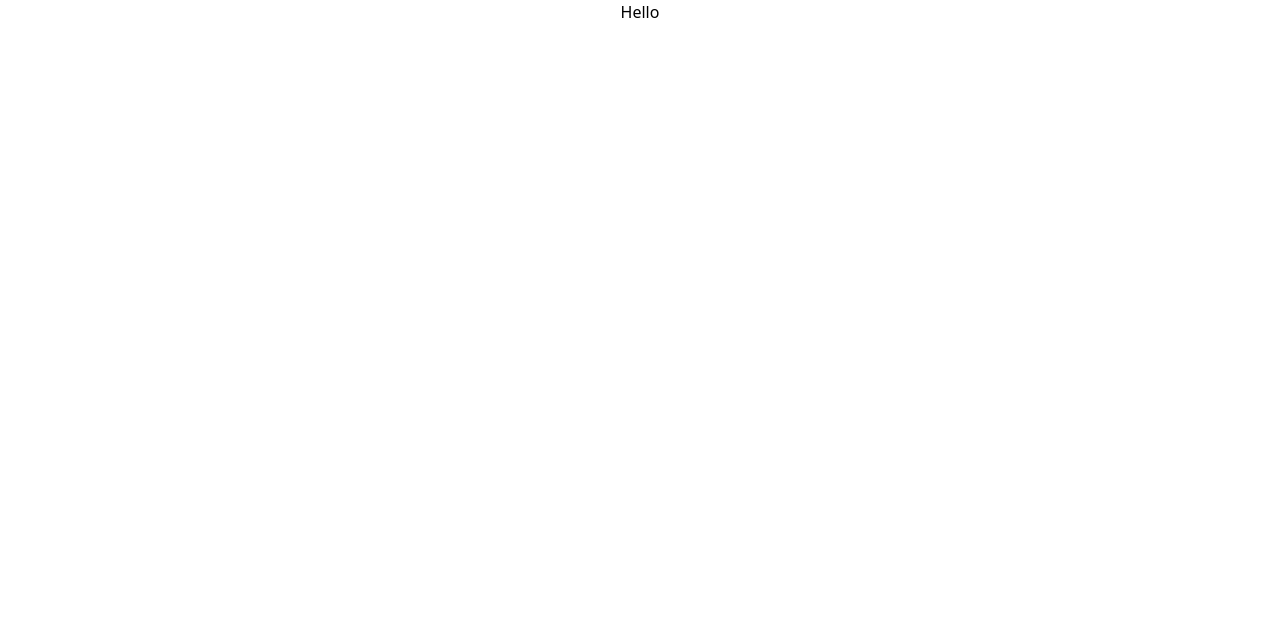
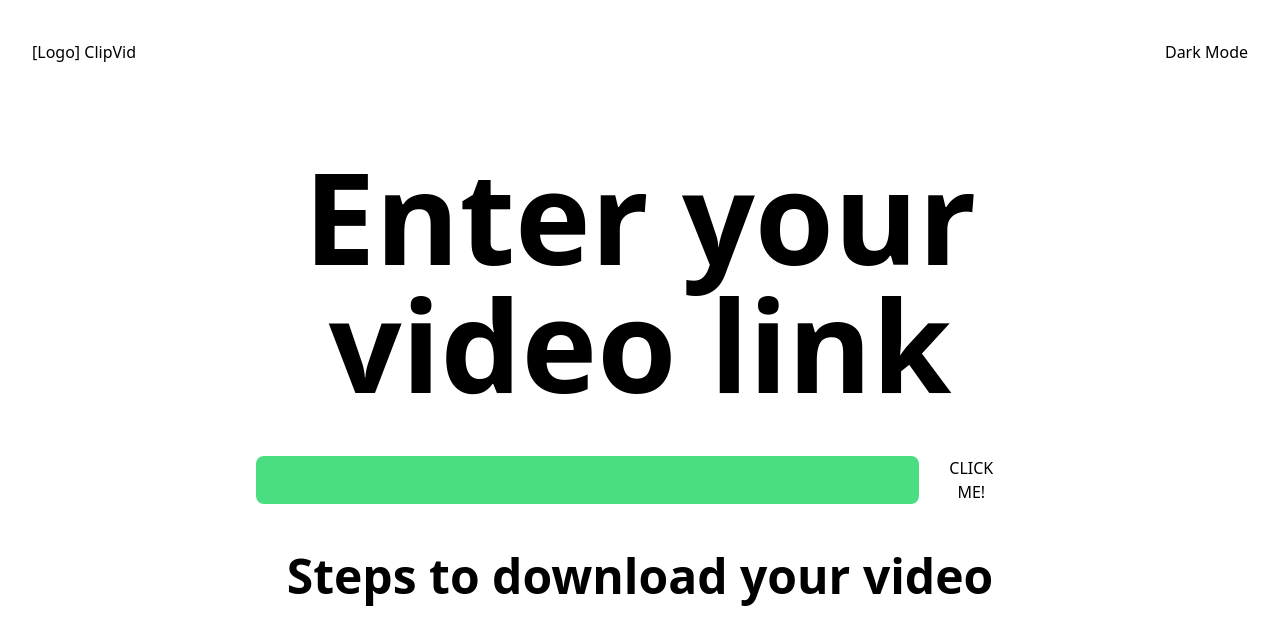
Before and after one commit to 0xjuaan/clip-vid, a Next.js app: page / in a window 1280 px wide. Shown: the top 644 px of the page. Built offline with nearby package versions, Linux system fonts and the light colour scheme.

Commit message:
basic elements of homepage

```diff
--- a/src/pages/index.tsx
+++ b/src/pages/index.tsx
@@ -5,7 +5,21 @@ const inter = Inter({ subsets: ['latin'] })
 export default function Home() {
   return (
     <main>
-      <h1 className={`text-center`}>Hello</h1>
+      <div className={`flex justify-between px-8 py-10`}>
+        <h1>[Logo] ClipVid</h1>
+        <h1>Dark Mode</h1>
+      </div>
+      <div className="flex-col w-3/5 mx-auto">
+        <h1 className={`text-center text-9xl font-semibold my-12 w-full`}>Enter your video link</h1>
+        <div className="flex">
+        <input className="text-gray-900 bg-green-400 focus:border-black text-sm rounded-lg  block w-full max-w-5xl h-12" type="text" ></input>
+        <button className="mx-5">CLICK ME!</button>
+        </div>
+      </div>
+      <div className="flex-col w-3/5 my-12 mx-auto ">
+        <h1 className={`text-center text-5xl font-semibold my-12 w-full`}>Steps to download your video</h1>
+      </div>
+
     </main>
   )
 }
--- a/tailwind.config.js
+++ b/tailwind.config.js
@@ -6,6 +6,7 @@ module.exports = {
     './src/components/**/*.{js,ts,jsx,tsx,mdx}',
     './src/app/**/*.{js,ts,jsx,tsx,mdx}',
   ],
+  darkMode: 'media',
   theme: {
   },
   plugins: [],
```
